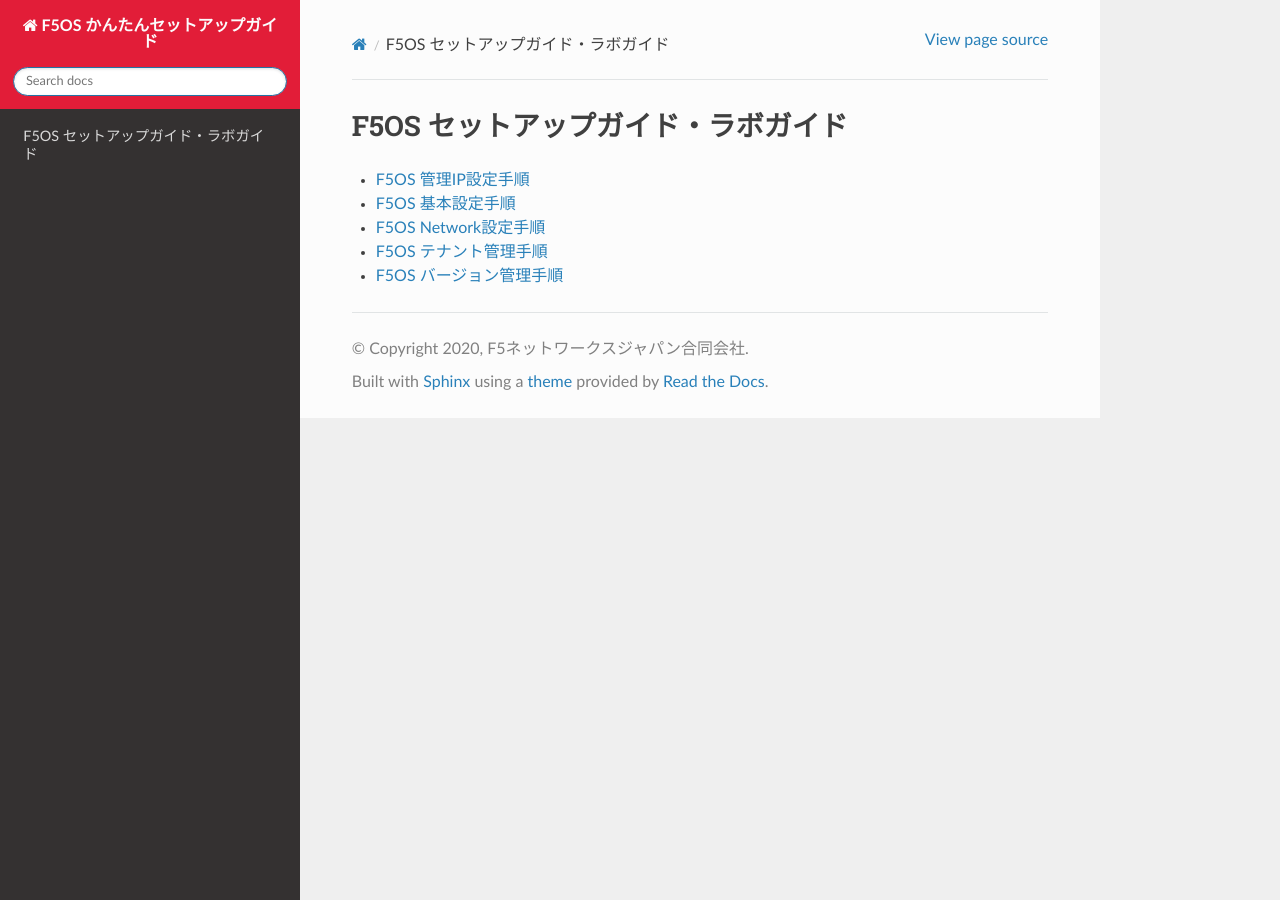
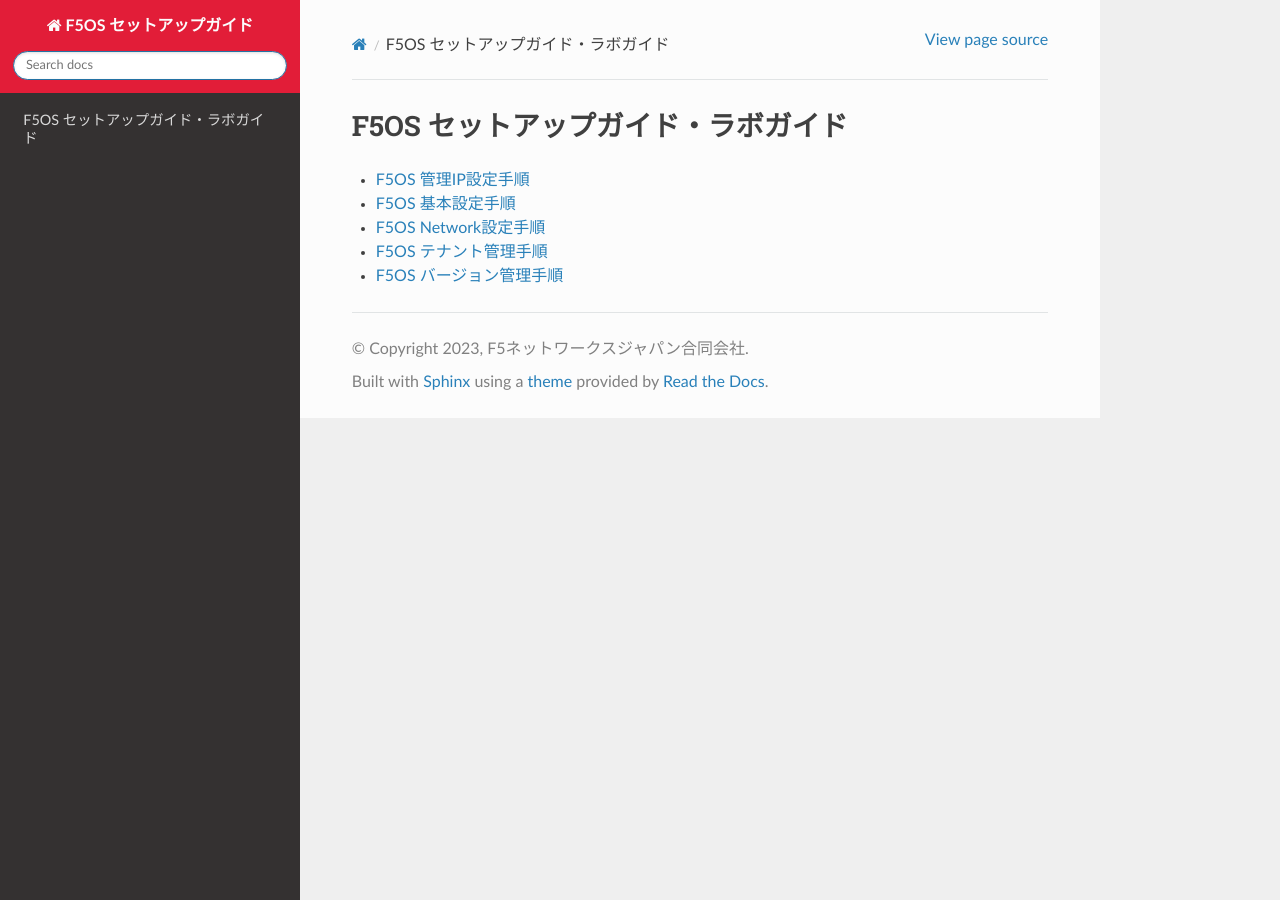
Before and after one commit to BeF5/f5j-easy-setup-f5os, a Sphinx documentation site: the page built from docs/index.rst, in a window 1280 px wide. Built offline with Sphinx 7.4.7 and the Read the Docs theme 2.0.0, drawn with Linux system fonts in a browser that asks for light colours.

Commit message:
Update conf.py

```diff
--- a/docs/conf.py
+++ b/docs/conf.py
@@ -17,8 +17,8 @@
 
 # -- Project information -----------------------------------------------------
 
-project = 'F5OS かんたんセットアップガイド'
-copyright = '2020, F5ネットワークスジャパン合同会社'
+project = 'F5OS セットアップガイド'
+copyright = '2023, F5ネットワークスジャパン合同会社'
 author = 'F5ネットワークスジャパン合同会社'
 
 
```
